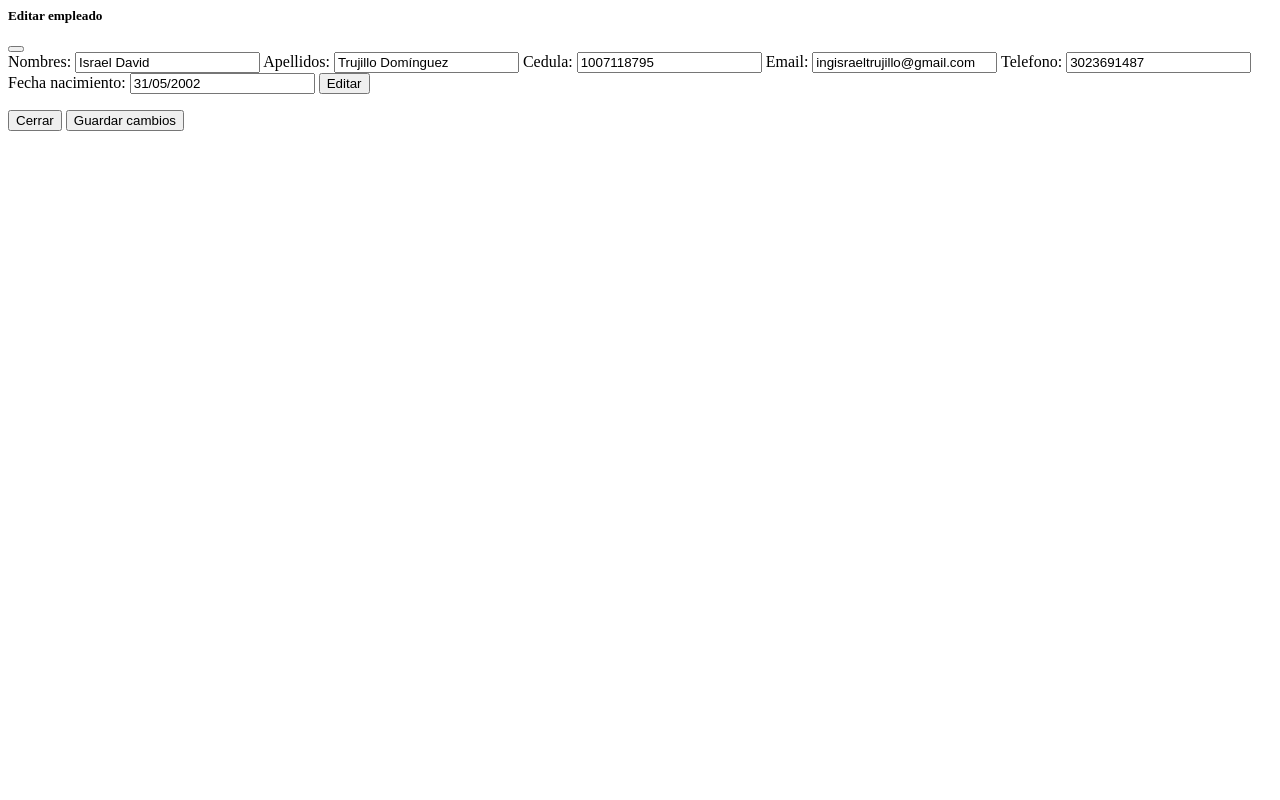
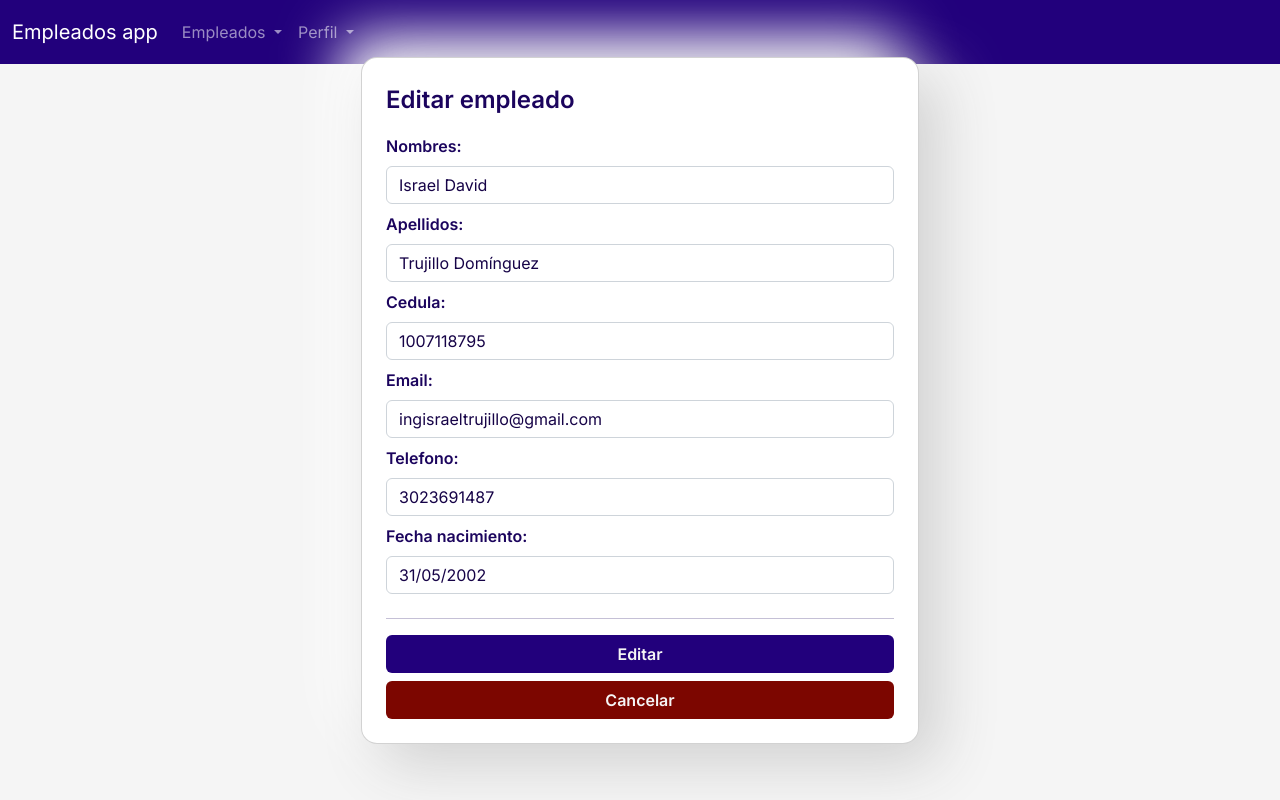
Before and after one commit to Isradeveloper/empleados_pt, a Django app: page /empleados/editar/1/ in a window 1280 px wide. Run offline with Django 4.2, Linux system fonts and the light colour scheme; data comes from the database, SQL or seed files in the repository; parts of the project's set-up code (start-up, migrations or seed data) failed here and were passed over; some libraries are stand-ins or nearby versions.

Commit message:
Editar empleados

```diff
--- a/empleados/forms.py
+++ b/empleados/forms.py
@@ -1,5 +1,13 @@
 from django import forms
 from .models import Empleado
+
+import re
+
+def match_string(cadena, expresion_regular):
+    if re.search(expresion_regular, cadena):
+        return True
+    else:
+        return False
 
 class UpdateEmpleadoForm(forms.ModelForm):
   """Form definition for UpdateEmpleado."""
@@ -11,33 +19,33 @@ class UpdateEmpleadoForm(forms.ModelForm):
     fields = ('nombres','apellidos','cedula','email','telefono', 'fecha_nacimiento',)
     widgets = {
       'nombres': forms.TextInput({
-        'class': 'form-control',
+        'class': 'form-control my-2',
         'id': 'floatingInput',
         'placeholder': 'Ingresa los nombres'
       }),
       'apellidos': forms.TextInput({
-        'class': 'form-control',
+        'class': 'form-control my-2',
         'id': 'floatingInput',
         'placeholder': 'Ingresa los apellidos'
       }),
       'cedula': forms.NumberInput({
-        'class': 'form-control',
+        'class': 'form-control my-2',
         'id': 'floatingInput',
         'placeholder': 'Ingresa la cédula',
         'maxlength': '3'
       }),
       'email': forms.EmailInput({
-        'class': 'form-control',
+        'class': 'form-control my-2',
         'id': 'floatingInput',
         'placeholder': 'Ingresa el email'
       }),
       'telefono': forms.NumberInput({
-        'class': 'form-control',
+        'class': 'form-control my-2',
         'id': 'floatingInput',
         'placeholder': 'Ingresa el télefono'
       }),
       'fecha_nacimiento': forms.DateInput({
-        'class': 'form-control',
+        'class': 'form-control my-2',
         'id': 'floatingInput',
         'placeholder': '(dd/MM/YYYY)'
       })
@@ -45,8 +53,24 @@ class UpdateEmpleadoForm(forms.ModelForm):
 
   def clean_nombres(self):
     nombres = self.cleaned_data.get('nombres')
+    expresion_regular =  "^[a-zA-ZáéíóúÁÉÍÓÚñÑüÜ\s]+$"
 
     if (len(nombres) < 3):
       self.add_error('nombres', 'El nombre debe tener más de 2 carácteres')
 
+    if (match_string(nombres, expresion_regular)) == False:
+      self.add_error('nombres', 'El nombre sólo debe contener letras')
+
     return nombres
+
+  def clean_apellidos(self):
+    apellidos = self.cleaned_data.get('apellidos')
+    expresion_regular =  "^[a-zA-ZáéíóúÁÉÍÓÚñÑüÜ\s]+$"
+
+    if (len(apellidos) < 3):
+      self.add_error('apellidos', 'El apellido debe tener más de 2 carácteres')
+
+    if (match_string(apellidos, expresion_regular)) == False:
+      self.add_error('apellidos', 'El apellido sólo debe contener letras')
+
+    return apellidos
--- a/empleados/views.py
+++ b/empleados/views.py
@@ -25,3 +25,9 @@ class EmpleadosDetailView(UpdateView):
     template_name = "empleados/edit-empleado.html"
     context_object_name = 'empleados:editar-empleados'
     success_url = reverse_lazy('empleados:listar-empleados')
+
+    def get_context_data(self, **kwargs):
+        context = super(EmpleadosDetailView, self).get_context_data(**kwargs)
+        context['empleado'] = self.get_object()
+        context['form'] = self.get_form()
+        return context
--- a/static/css/styles.css
+++ b/static/css/styles.css
@@ -1,7 +1,7 @@
-@import url('https://fonts.googleapis.com/css2?family=Inter:wght@200;400;600&display=swap');
+@import url("https://fonts.googleapis.com/css2?family=Inter:wght@200;400;600&display=swap");
 
 body {
-  font-family: 'Inter', sans-serif;
+  font-family: "Inter", sans-serif;
   background-color: whitesmoke;
   height: 100vh;
   width: 100vw;
@@ -24,6 +24,7 @@ body {
   padding: 2rem;
   width: 100%;
   height: calc(100% - 4rem);
+  background: #f5f5f5;
 }
 
 .titulo-main {
@@ -35,26 +36,38 @@ body {
   padding: 3rem;
 }
 
-.table.dataTable thead>tr>th.sorting_asc:before, table.dataTable thead>tr>th.sorting_desc:after, table.dataTable thead>tr>td.sorting_asc:before, table.dataTable thead>tr>td.sorting_desc:after {
+.table.dataTable thead > tr > th.sorting_asc:before,
+table.dataTable thead > tr > th.sorting_desc:after,
+table.dataTable thead > tr > td.sorting_asc:before,
+table.dataTable thead > tr > td.sorting_desc:after {
   color: #0d00a4;
 }
 
 .form-control:focus {
   border-color: #22007c;
   box-shadow: 0 0 0 0.2rem rgba(55, 40, 167, 0.25);
+  color: #160347;
 }
 
-.active>.page-link {
+.form-control {
+  color: #160347;
+}
+
+label {
+  font-weight: 600;
+}
+
+.active > .page-link {
   background-color: #22007c;
   border: #1b045d;
 }
 
-.active>.page-link:focus {
+.active > .page-link:focus {
   border-color: #22007c;
   box-shadow: 0 0 0 0.2rem rgba(55, 40, 167, 0.25);
 }
 
-.active>.page-link:hover {
+.active > .page-link:hover {
   color: whitesmoke;
 }
 
@@ -97,3 +110,35 @@ body {
   height: 0.9rem;
   fill: #f5f5f5;
 }
+
+.errorlist {
+  list-style: none;
+}
+
+.card {
+  color: #1b045d;
+  box-shadow: 20px 20px 60px #d0d0d0, -20px -20px 60px #ffffff;
+  border-radius: 1rem;
+}
+
+.purple {
+  background-color: #22007c;
+  color: whitesmoke;
+  font-weight: 600;
+}
+
+.purple:hover {
+  background-color: #2f079f;
+  color: whitesmoke;
+}
+
+.purple-n {
+  background-color: #7c0600;
+  color: whitesmoke;
+  font-weight: 600;
+}
+
+.purple-n:hover {
+  background-color: #c21208;
+  color: whitesmoke;
+}
--- a/templates/base.html
+++ b/templates/base.html
@@ -14,6 +14,11 @@
       integrity="sha384-rbsA2VBKQhggwzxH7pPCaAqO46MgnOM80zW1RWuH61DGLwZJEdK2Kadq2F9CUG65"
       crossorigin="anonymous"
     />
+
+    <link
+    rel="stylesheet"
+    href="https://cdnjs.cloudflare.com/ajax/libs/animate.css/4.1.1/animate.min.css"
+  />
 
     <!-- STATIC CSS -->
     <link rel="stylesheet" href="{% static 'css/styles.css' %}" />
@@ -45,33 +50,13 @@
       src="https://cdn.datatables.net/1.13.1/js/dataTables.bootstrap5.min.js"
     ></script>
 
-    <script>
-      $(document).ready(function () {
-        var table = $("#example").DataTable({
-          language: {
-            url: "//cdn.datatables.net/plug-ins/1.13.1/i18n/es-ES.json",
-          },
-          paging: true,
-          pageLength: 10,
-          lengthChange: true,
-          autoWidth: true,
-          searching: true,
-          bInfo: true,
-          bSort: true,
-          orderCellsTop: true,
-          fixedHeader: true,
-          columnDefs: [{ orderable: false, targets: 7 }],
-          responsive: true,
-        });
-      });
-    </script>
 
-    <script>
-      const abrir_modal_visualizacion = (url) => {
-        $('#visualizar').load(url, function(){
-          $(this).modal('show')
-        });
-      }
-    </script>
+
+
+{% block extra %}
+
+{% endblock extra %}
+
+
   </body>
 </html>
--- a/templates/empleados/edit-empleado.html
+++ b/templates/empleados/edit-empleado.html
@@ -1,25 +1,31 @@
-<div class="modal-dialog">
-  <div class="modal-content">
-    <div class="modal-header">
-      <h5 class="modal-title">Editar empleado</h5>
-      <button
-        type="button"
-        class="btn-close"
-        data-bs-dismiss="modal"
-        aria-label="Close"
-      ></button>
-    </div>
-    <div class="modal-body">
-      <form action="{% url 'empleados:editar-empleados' 1 %}" method="post"> {% csrf_token %}
+{% extends 'base.html' %} {% block title %} Editar empleado {% endblock title %}
+{% block extra %}
+<script>
+  $(".errorlist").addClass("alert alert-danger");
+  const fecha = $('[name=fecha_nacimiento]')
+
+  const enviarform = () => {
+    $('#enviar').click()
+  }
+
+</script>
+{% endblock extra %} {% block body %} {% include 'includes/nav.html' %}
+<div class="contenedor">
+  <div class="container d-flex justify-content-center align-items-center" style="height: calc(100% - 4rem);">
+    <div class="animate__animated animate__backInLeft card w-50 p-4">
+      <div class="header mb-3">
+        <div class="titulo-main">Editar empleado</div>
+      </div>
+        <form method="post"> {% csrf_token %}
         {{form}}
-        <button class="btn btn-primary" type="submit">Editar</button>
+        <button type="submit" id="enviar" class="d-none"></button>
       </form>
-    </div>
-    <div class="modal-footer">
-      <button type="button" class="btn btn-secondary" data-bs-dismiss="modal">
-        Cerrar
-      </button>
-      <button type="button" class="btn btn-primary">Guardar cambios</button>
+      <hr>
+      <div class="d-flex justify-content-center align-items-center gap-2 flex-column w-100">
+        <button type="submit" class="btn purple w-100" onclick="(enviarform())">Editar</button>
+        <a type="submit" class="btn purple-n w-100" href="{% url 'empleados:listar-empleados' %}">Cancelar</a>
+      </div>
     </div>
   </div>
 </div>
+{% endblock body %}
--- a/templates/includes/errors.html
+++ /dev/null
@@ -1,5 +0,0 @@
-{% for field in form %}
-    {% for error in field.errors %}
-        <div class="error-message">{{ error }}</div>
-    {% endfor %}
-{% endfor %}
--- a/templates/includes/nav.html
+++ b/templates/includes/nav.html
@@ -29,7 +29,6 @@
               </a>
               <ul class="dropdown-menu drop" aria-labelledby="navbarDropdown">
                 <li><a class="dropdown-item" href="{% url 'empleados:listar-empleados' %}">Listar</a></li>
-                <li><a class="dropdown-item" href="#">Modificar</a></li>
               </ul>
             </li>
 
```
Also changed, not shown: templates/empleados/lista-empleados.html (+29 -10 lines).
